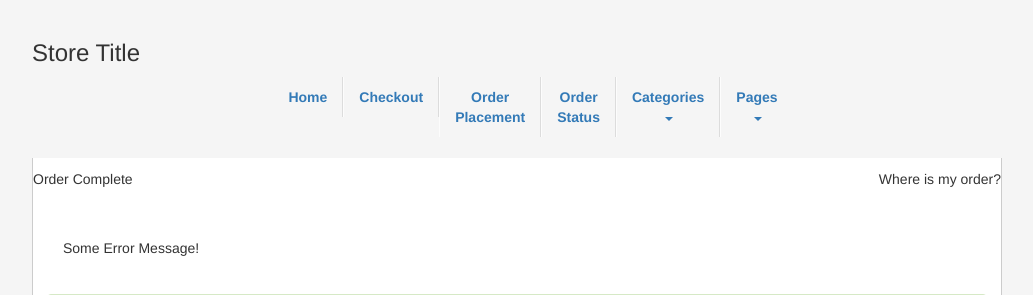
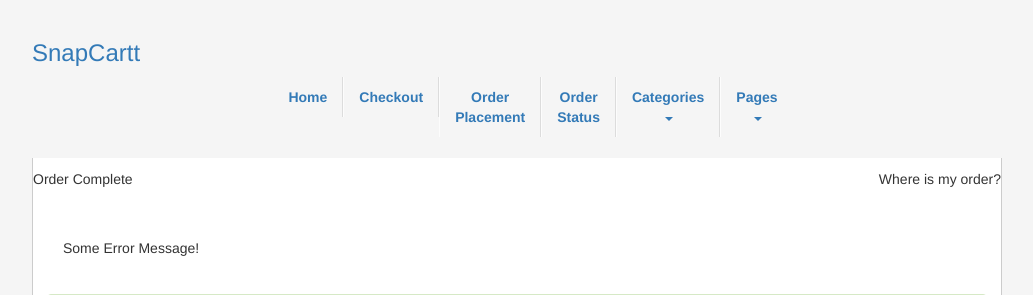
Before and after one commit to prathameshThakur/snapcartt, a Python web app: template templates/order-complete.html in a window 1280 px wide. Shown: the top 295 px of the page, without its empty margins (123-1156 px from the left). Run offline with Jinja, Linux system fonts and the light colour scheme; the template is opened without the code that fills it, so the values that code supplies are empty; grey boxes labelled with a size stand in for pictures from a placeholder-image service; some libraries are stand-ins or nearby versions.

Commit message:
Update Order Complete

```diff
--- a/templates/order-complete.html
+++ b/templates/order-complete.html
@@ -3,7 +3,7 @@
 <html lang="en">
   <head>
     <meta charset="utf-8">
-    <title>Bootstrap e-Commerce Theme</title>
+    <title>SnapCartt</title>
     <meta name="viewport" content="width=device-width, initial-scale=1.0">
     <meta name="description" content="">
     <meta name="author" content="">
@@ -26,7 +26,7 @@
     <div class="container">
 
       <div class="masthead">
-        <h3 class="muted">Store Title</h3>
+        <h3 class="muted"><a href="index.html">SnapCartt</a></h3>
         <div class="navbar">
           <div class="navbar-inner">
             <div class="container">
@@ -245,7 +245,7 @@
                     </div>
                 </div>
             </div>
-            <div class="span5">
+            <!-- <div class="span5">
                 <div class="block">
                     <div class="navbar navbar-inner block-header">
                         <div class="muted pull-left">Questions?</div>
@@ -263,13 +263,13 @@
                         </div>
                     </div>
                 </div>
-            </div>
+            </div> -->
         </div>
 
       <hr>
 
       <div class="footer">
-        <p>&copy; Company 2014</p>
+        <p>&copy; SnapCartt 2021</p>
       </div>
 
     </div> <!-- /container -->
```
